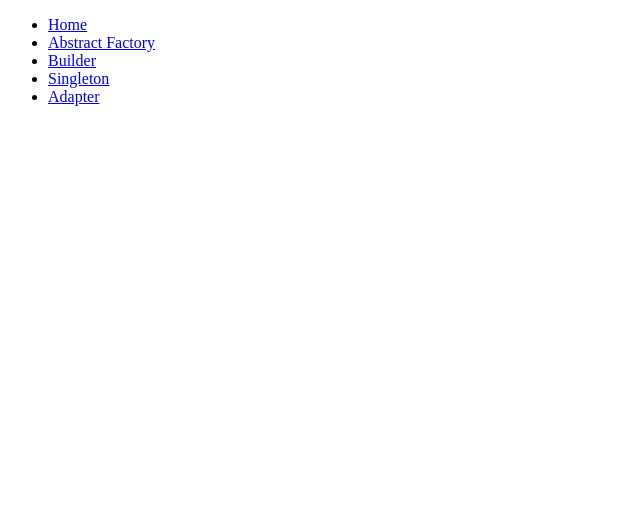
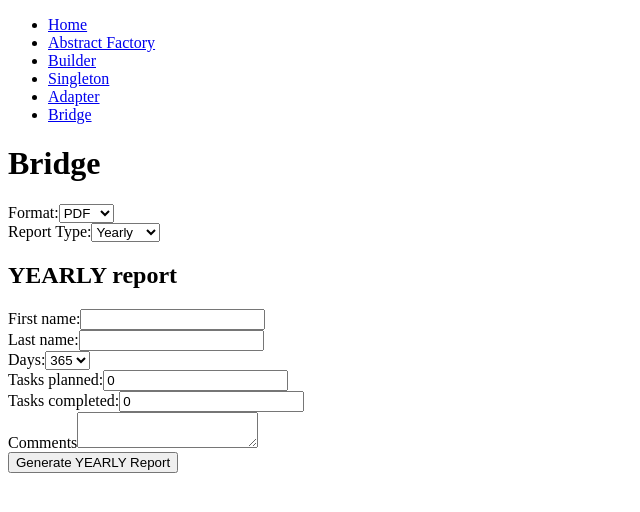
Before and after one commit to loonskai/design-patterns, a React (Create React App) app in the folder client/: page /bridge in a window 1280 px wide. Shown: the top 512 px of the page, without its empty margins (0-640 px from the left). Built offline with nearby package versions, Linux system fonts and the light colour scheme.

Commit message:
Add forms for bridge example

```diff
--- a/client/src/Router.tsx
+++ b/client/src/Router.tsx
@@ -10,6 +10,7 @@ import AbstractFactoryPage from './pages/AbstractFactoryPage';
 import BuilderPage from './pages/BuilderPage';
 import SingletonPage from './pages/SingletonPage';
 import AdapterPage from './pages/AdapterPage';
+import BridgePage from './pages/BridgePage';
 
 export default function Router(): JSX.Element {
   return (
@@ -31,6 +32,9 @@ export default function Router(): JSX.Element {
         <Route path="/adapter">
           <AdapterPage />
         </Route>
+        <Route path="/bridge">
+          <BridgePage />
+        </Route>
       </Switch>
     </BrowserRouter>
   );
--- a/client/src/components/Navigation.tsx
+++ b/client/src/components/Navigation.tsx
@@ -11,6 +11,7 @@ export default function Navigation(): JSX.Element {
           <li><NavLink to="/builder">Builder</NavLink></li>
           <li><NavLink to="/singleton">Singleton</NavLink></li>
           <li><NavLink to="/adapter">Adapter</NavLink></li>
+          <li><NavLink to="/bridge">Bridge</NavLink></li>
         </ul>
       </nav>
     </header>
--- /dev/null
+++ b/client/src/components/pattern-pages/bridge/ReportForm.tsx
@@ -0,0 +1,45 @@
+import React from 'react';
+import { FormItemElement, FormValues } from './types';
+
+type Props = {
+  reportType: string
+  generateReport(event: React.FormEvent<HTMLFormElement>): void
+  handleInputChange(event: React.FormEvent<FormItemElement>): void
+  formValues: FormValues
+  daysOptions: number[]
+}
+
+export const ReportForm = ({ reportType, generateReport, handleInputChange, formValues, daysOptions }: Props): JSX.Element => {
+  return <div>
+    <h2>{reportType} report</h2>
+    <form onSubmit={generateReport}>
+      <div>
+        <label htmlFor="first-name">First name:</label>
+        <input id="first-name" name="first-name" type="text" onChange={handleInputChange} value={formValues['first-name']}/>
+      </div>
+      <div>
+        <label htmlFor="last-name">Last name:</label>
+        <input id="last-name" name="last-name" type="text" onChange={handleInputChange} value={formValues['last-name']}/>
+      </div>
+      <div>
+        <label htmlFor="lastname">Days:</label>
+        <select id="days" name="days" onChange={handleInputChange} value={formValues.days}>
+          {daysOptions.map(option => <option value={Number(option)}>{option}</option>)}
+        </select>
+      </div>
+      <div>
+        <label htmlFor="planned">Tasks planned:</label>
+        <input id="planned" name="planned" type="number" onChange={handleInputChange} value={Number(formValues.planned)}/>
+      </div>
+      <div>
+        <label htmlFor="completed">Tasks completed:</label>
+        <input id="completed" name="completed" type="number" onChange={handleInputChange} value={Number(formValues.completed)}/>
+      </div>
+      <div>
+        <label htmlFor="comment">Comments</label>
+        <textarea id="comment" name="comment" onChange={handleInputChange} value={formValues.comment}/>
+      </div>
+      <button>Generate {reportType} Report</button>
+    </form>
+  </div>;
+};
--- /dev/null
+++ b/client/src/components/pattern-pages/bridge/types.ts
@@ -0,0 +1,14 @@
+export type FormItemElement = HTMLInputElement | HTMLSelectElement | HTMLTextAreaElement
+
+export type FormValues = {
+  'first-name': string
+  'last-name': string
+  days: number
+  planned: number
+  completed: number
+  comment: string
+}
+
+export interface NumberOptionsMapping {
+  [key: string]: number[]
+}
--- a/client/src/components/pattern-pages/singleton/JSONStringDebugger.tsx
+++ b/client/src/components/pattern-pages/singleton/JSONStringDebugger.tsx
@@ -1,6 +1,6 @@
 import React from 'react';
 
-interface Props {
+type Props = {
   name?: string;
   data: JSON;
 }
--- /dev/null
+++ b/client/src/pages/BridgePage.tsx
@@ -0,0 +1,72 @@
+import React, { useEffect, useState } from 'react';
+import { FormatTypes, ReportTypes } from '../patterns/structural/bridge';
+import { ReportForm } from '../components/pattern-pages/bridge/ReportForm';
+import { FormItemElement, FormValues, NumberOptionsMapping } from '../components/pattern-pages/bridge/types';
+
+const initialValues = {
+  'first-name': '',
+  'last-name': '',
+  days: 0,
+  planned: 0,
+  completed: 0,
+  comment: ''
+};
+
+const DAYS_OPTIONS_MAPPING: NumberOptionsMapping = {
+  [ReportTypes.YEARLY]: [365, 366],
+  [ReportTypes.MONTHLY]: [31, 30, 29, 28],
+  [ReportTypes.DAILY]: [1]
+};
+
+export default function BridgePage(): JSX.Element {
+  const [format, setFormat] = useState<string>(FormatTypes.PDF);
+  const [reportType, setReportType] = useState<string>(ReportTypes.YEARLY);
+  const [formValues, setFormValues] = useState<FormValues>(initialValues);
+  const daysOptions = DAYS_OPTIONS_MAPPING[reportType] || [];
+
+  useEffect(() => {
+    setFormValues({ ...formValues, days: daysOptions[0] });
+  }, [reportType]);
+
+  const changeFormat = (event: React.ChangeEvent<HTMLSelectElement>) => {
+    setFormat(event.target.value);
+  };
+
+  const changeReportType = (event: React.ChangeEvent<HTMLSelectElement>) => {
+    setReportType(event.target.value);
+  };
+
+  const handleInputChange = (e: React.ChangeEvent<FormItemElement>) => {
+    const { name, value } = e.target;
+    const newValue = ['days', 'planned', 'completed'].includes(name) ? Number(value) : value;
+    setFormValues({ ...formValues, [name]: newValue });
+  };
+
+  const generateReport = (event: React.FormEvent<HTMLFormElement>): void => {
+    event.preventDefault();
+    console.log('formValues', formValues);
+  };
+
+  return (
+    <div>
+      <h1>Bridge</h1>
+      <div>
+        <label htmlFor="format">Format:</label>
+        <select name="format" id="format" value={format} onChange={changeFormat}>
+          <option value={FormatTypes.PDF}>PDF</option>
+          <option value={FormatTypes.EXCEL}>Excel</option>
+          <option value={FormatTypes.WORD}>Word</option>
+        </select>
+      </div>
+      <div>
+        <label htmlFor="report-type">Report Type:</label>
+        <select name="report-type" id="report-type" value={reportType} onChange={changeReportType}>
+          <option value={ReportTypes.YEARLY}>Yearly</option>
+          <option value={ReportTypes.MONTHLY}>Monthly</option>
+          <option value={ReportTypes.DAILY}>Daily</option>
+        </select>
+      </div>
+      <ReportForm reportType={reportType} generateReport={generateReport} handleInputChange={handleInputChange} formValues={formValues} daysOptions={daysOptions}/>
+    </div>
+  );
+}
--- /dev/null
+++ b/client/src/patterns/structural/bridge/index.ts
@@ -0,0 +1,13 @@
+export enum FormatTypes {
+  PDF = 'PDF',
+  EXCEL = 'EXCEL',
+  WORD = 'WORD'
+}
+
+export enum ReportTypes {
+  YEARLY = 'YEARLY',
+  MONTHLY = 'MONTHLY',
+  DAILY = 'DAILY'
+}
+
+class Bridge {}
--- a/client/tsconfig.json
+++ b/client/tsconfig.json
@@ -16,7 +16,6 @@
     "module": "esnext",
     "moduleResolution": "node",
     "resolveJsonModule": true,
-    "isolatedModules": true,
     "noEmit": true,
     "jsx": "react"
   },
```
Also changed, not shown: client/src/pages/AbstractFactoryPage.tsx (indentation only), client/src/patterns/structural/adapter/index.ts (indentation only), 1 other file (tests, documents, lock files or other folders).
